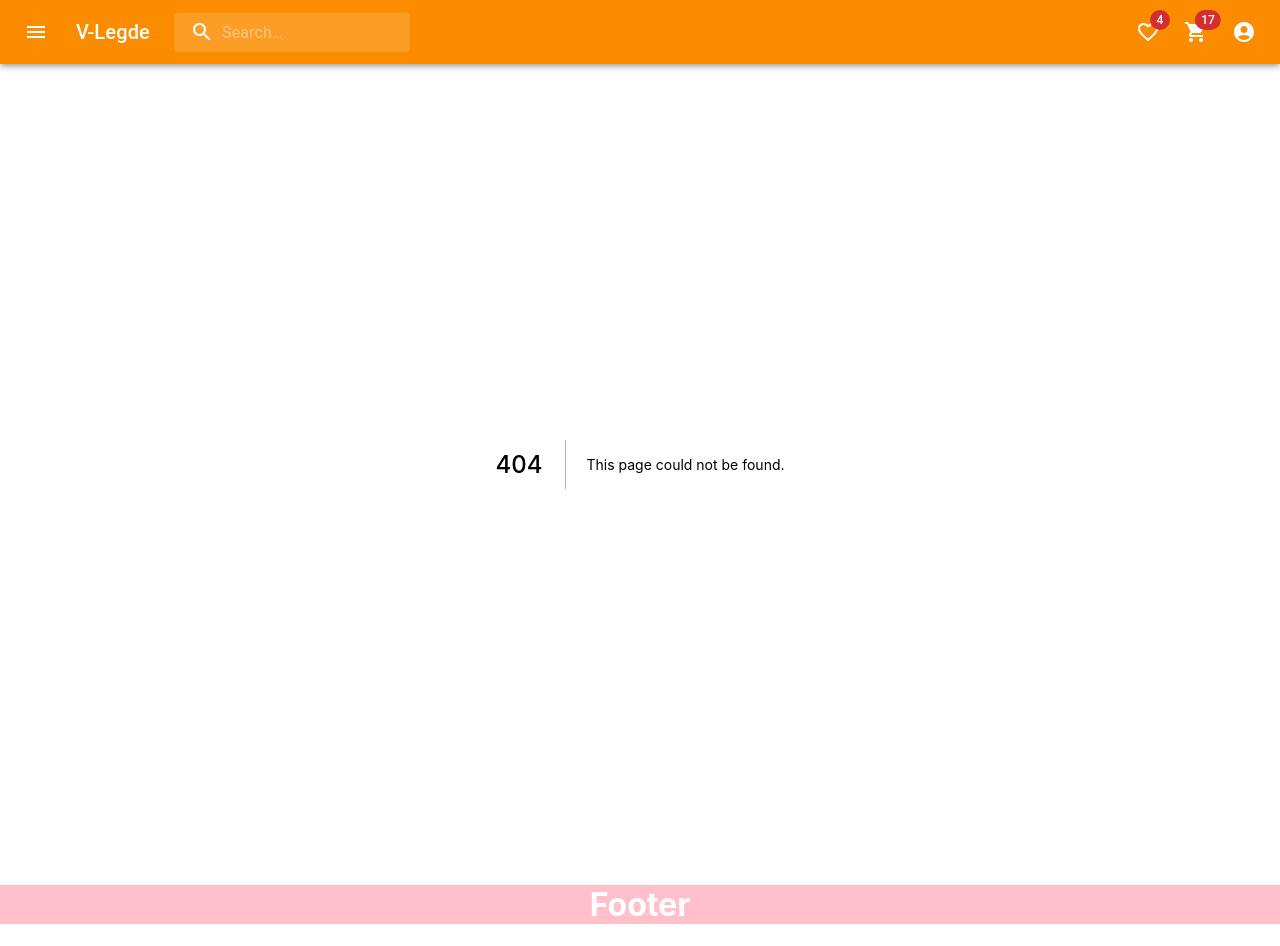
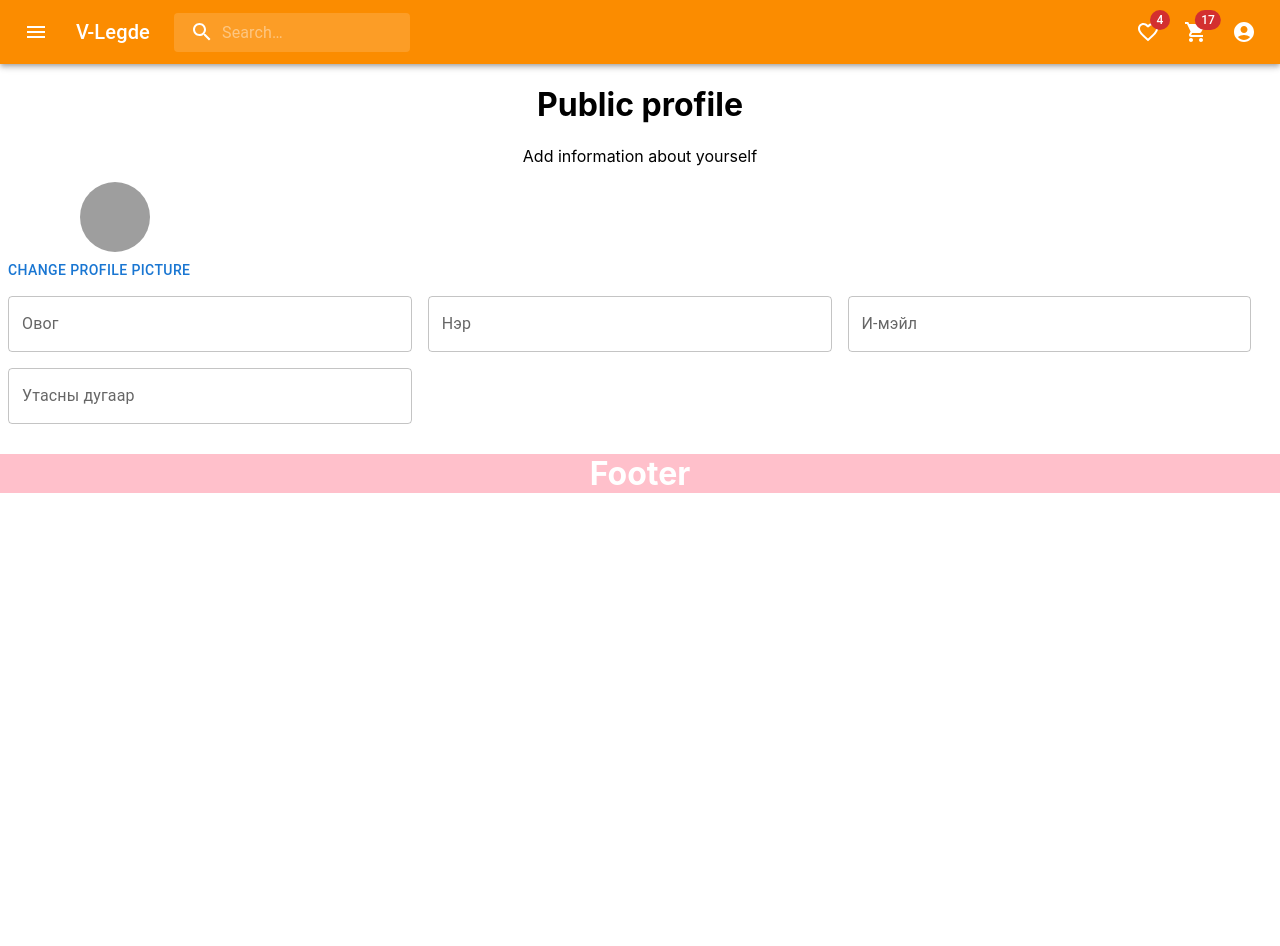
Before and after one commit to Mari0111/V-Ledge, a Next.js app: page /Profile in a window 1280 px wide. Before the commit this address had no page. After the commit the page ends 800 px from the top, so only its background shows below. Built offline with nearby package versions, Linux system fonts and the light colour scheme; grey boxes are pictures that could not be loaded.

Commit message:
mari
some changes

```diff
--- /dev/null
+++ b/pages/Profile/index.js
@@ -0,0 +1,56 @@
+import * as React from "react";
+import Box from "@mui/material/Box";
+import TextField from "@mui/material/TextField";
+import { Grid } from "@mui/material";
+import Avatar from "@mui/material/Avatar";
+import Stack from "@mui/material/Stack";
+import Button from "@mui/material/Button";
+
+
+
+export default function ProfilePage() {
+  return (
+    <div>
+      <h1 style={{ color: "black", textAlign: "center" }}>Public profile</h1>
+      <p style={{ textAlign: "center" }}>Add information about yourself</p>
+
+
+      <Grid paddingLeft={10}>
+        <Stack direction="row" spacing={2}>
+          <Avatar
+            alt="Remy Sharp"
+            src="/static/images/avatar/1.jpg"
+            sx={{ width: 70, height: 70 }}
+          />
+        </Stack>
+      </Grid>
+      <Stack direction="row" spacing={2} >
+        <Button>Change profile picture</Button>
+      </Stack>
+      <Grid container flexDirection={"column"}  >
+      <Box
+        component="form"
+        sx={{
+          "& > :not(style)": { m: 1, width: "40ch" },
+        }}
+        noValidate
+        autoComplete="off"
+      >
+
+          <TextField id="outlined-basic" label="Овог" variant="outlined" />
+          <TextField id="outlined-basic" label="Нэр" variant="outlined" />
+
+          <TextField id="outlined-basic" label="И-мэйл" variant="outlined" />
+
+          <TextField
+            id="outlined-basic"
+            label="Утасны дугаар"
+            variant="outlined"
+          />
+
+
+      </Box>
+      </Grid>
+    </div>
+  );
+}
```
Also changed, not shown: components/VFooter/index.js (added, +18 -0 lines).
